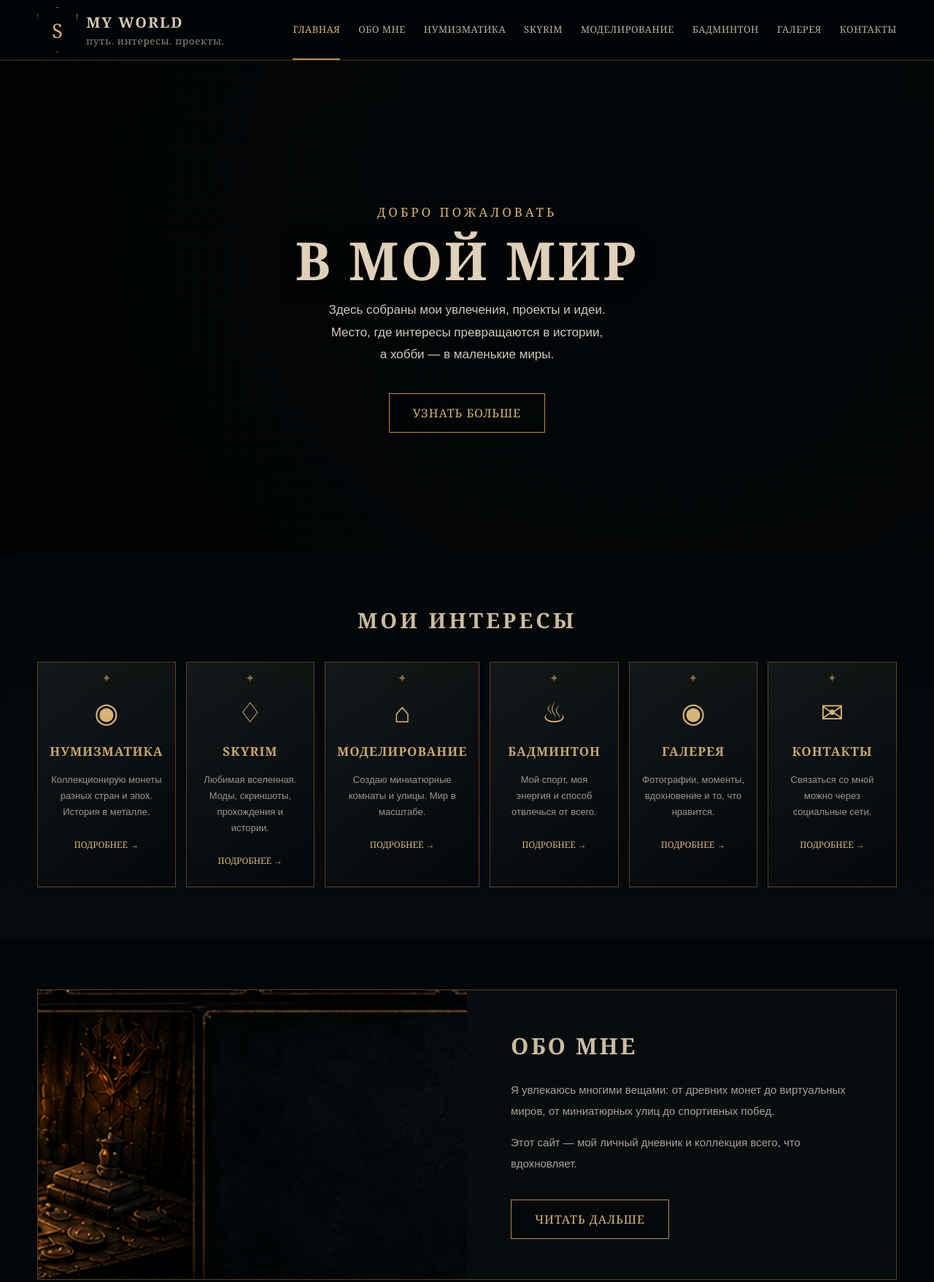
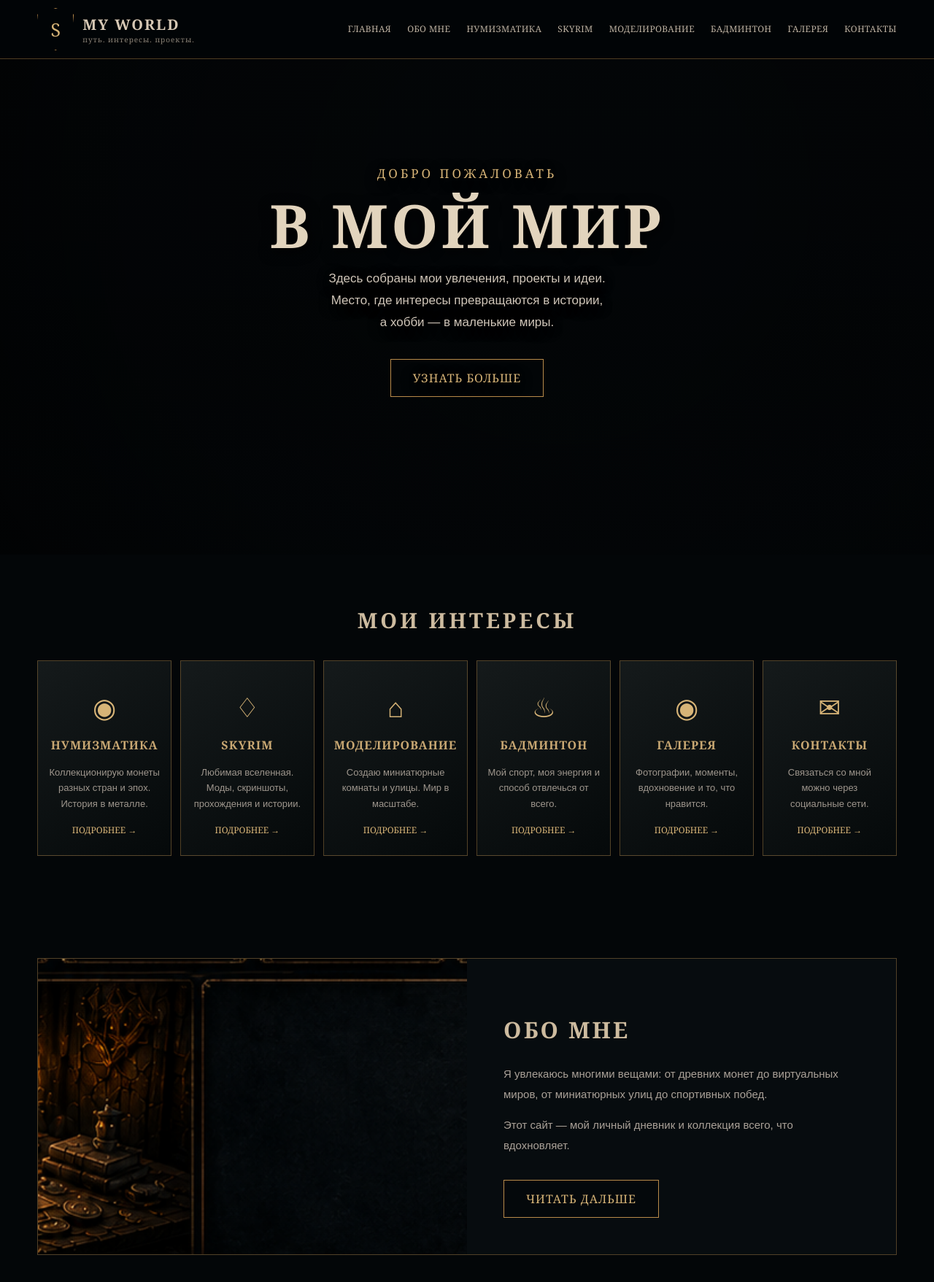
Before and after one commit to ValterMajer/my-site1, a plain HTML site: page index.html in a window 1280 px wide. Shown: the top 1757 px of the page at 73% size. Drawn offline with Linux system fonts and the light colour scheme.

Commit message:
Add files via upload

```diff
--- a/index.html
+++ b/index.html
@@ -2,193 +2,27 @@
 <html lang="ru">
 <head>
 <meta charset="utf-8">
-<meta name="viewport" content="width=device-width,initial-scale=1">
+<meta name="viewport" content="width=device-width, initial-scale=1">
 <title>MY WORLD — путь. интересы. проекты.</title>
-<meta name="description" content="Личный мир: нумизматика, Skyrim, моделирование, бадминтон и проекты.">
 <style>
-:root{
-  --bg:#030608; --panel:#080d10; --gold:#b88a4a; --gold2:#d7b477;
-  --text:#d7c9b5; --muted:#9d9488; --line:rgba(184,138,74,.42);
-}
-*{box-sizing:border-box}
-html{scroll-behavior:smooth}
-body{margin:0;background:var(--bg);color:var(--text);font-family:Georgia,"Times New Roman",serif}
-a{color:inherit;text-decoration:none}
-img{max-width:100%;display:block}
-.container{width:min(1180px,92%);margin:auto}
-header{
-  position:fixed;z-index:50;top:0;left:0;right:0;
-  background:rgba(2,5,7,.88);backdrop-filter:blur(10px);
-  border-bottom:1px solid var(--line)
-}
-.nav{height:82px;display:flex;align-items:center;gap:34px}
-.logo{display:flex;align-items:center;gap:12px;margin-right:auto}
-.logo-mark{
-  width:55px;height:62px;border:1px solid var(--gold);
-  clip-path:polygon(50% 0,100% 15%,92% 80%,50% 100%,8% 80%,0 15%);
-  display:grid;place-items:center;color:var(--gold2);font-size:27px
-}
-.logo strong{display:block;font-size:20px;letter-spacing:2px}
-.logo small{color:#8f8578;letter-spacing:.7px}
-nav{display:flex;gap:25px}
-nav a{font-size:13px;color:#bcb0a0;letter-spacing:.5px;padding:31px 0;border-bottom:2px solid transparent}
-nav a:hover,nav a.active{color:var(--gold2);border-color:var(--gold)}
-.hero{
-  min-height:760px;padding-top:82px;
-  background:
-    linear-gradient(180deg,rgba(2,5,7,.12),rgba(2,5,7,.28) 65%,#030608 100%),
-    url("images/hero.png") center center/cover no-repeat;
-  position:relative;display:flex;align-items:center
-}
-.hero::after{content:"";position:absolute;inset:0;background:radial-gradient(circle at 70% 35%,transparent 0 22%,rgba(0,0,0,.22) 65%,rgba(0,0,0,.58))}
-.hero-content{position:relative;z-index:1;text-align:center;width:650px;margin:0 auto;padding-top:30px}
-.kicker{color:var(--gold2);letter-spacing:4px;font-size:17px}
-h1{font-size:72px;line-height:1;margin:18px 0;color:#dfd0ba;text-shadow:0 5px 25px #000;letter-spacing:3px}
-.hero p{font-family:Arial,sans-serif;color:#d2c9bd;line-height:1.8;font-size:17px}
-.btn{
-  display:inline-block;margin-top:20px;padding:15px 32px;border:1px solid var(--gold);
-  color:var(--gold2);background:rgba(3,6,8,.58);letter-spacing:1px
-}
-.btn:hover{background:rgba(184,138,74,.13)}
-.section{padding:70px 0;background:linear-gradient(#030608,#070b0e)}
-.section-title{text-align:center;font-size:29px;letter-spacing:4px;color:#cdbb9f;margin:0 0 38px}
-.grid{display:grid;grid-template-columns:repeat(6,1fr);gap:14px}
-.card{
-  min-height:245px;padding:26px 16px;text-align:center;background:
-  linear-gradient(145deg,rgba(20,25,26,.95),rgba(4,8,10,.96));
-  border:1px solid var(--line);position:relative
-}
-.card::before{content:"✦";position:absolute;top:10px;left:50%;transform:translateX(-50%);color:#896536}
-.icon{font-size:38px;color:var(--gold2);margin:15px 0}
-.card h3{font-size:17px;letter-spacing:1px;color:#c9a873}
-.card p{font:13px/1.7 Arial,sans-serif;color:#9e968d}
-.card a{display:inline-block;margin-top:12px;color:var(--gold2);font-size:12px}
-.about{padding:70px 0}
-.about-box{display:grid;grid-template-columns:1fr 1fr;min-height:350px;border:1px solid var(--line);background:#070c0f}
-.about-image{background:url("images/03_about.png") center/cover no-repeat;min-height:350px}
-.about-text{padding:55px 60px}
-.about-text h2{font-size:31px;letter-spacing:3px;margin-top:0;color:#cdbb9f}
-.about-text p{font:15px/1.9 Arial,sans-serif;color:#aaa198}
-.projects{padding:25px 0 80px}
-.project-grid{display:grid;grid-template-columns:repeat(3,1fr);gap:20px}
-.project{
-  min-height:270px;border:1px solid var(--line);position:relative;overflow:hidden;
-  background:#080d10
-}
-.project:nth-child(1){background:url("images/04_projects.png") left center/300% 100%}
-.project:nth-child(2){background:url("images/04_projects.png") center center/300% 100%}
-.project:nth-child(3){background:url("images/04_projects.png") right center/300% 100%}
-.project-info{position:absolute;left:0;right:0;bottom:0;padding:55px 22px 20px;background:linear-gradient(transparent,rgba(0,0,0,.95))}
-.project h3{margin:0 0 7px;color:#d0ae75;letter-spacing:1px}
-.project p{margin:0;font:14px Arial;color:#c4b9aa}
-footer{border-top:1px solid var(--line);padding:35px 0;color:#817a72;font:13px Arial}
-.footer-row{display:flex;justify-content:space-between;align-items:center;gap:20px}
-.social{display:flex;gap:12px}
-.social a{width:42px;height:42px;border:1px solid var(--line);display:grid;place-items:center;color:var(--gold2)}
-@media(max-width:900px){
-  .nav{height:auto;min-height:72px;flex-wrap:wrap;padding:10px 0}
-  nav{order:3;width:100%;overflow:auto;gap:20px}
-  nav a{padding:10px 0;white-space:nowrap}
-  .hero{min-height:680px}
-  h1{font-size:52px}
-  .grid{grid-template-columns:repeat(3,1fr)}
-}
-@media(max-width:600px){
-  .logo strong{font-size:17px}
-  .logo small{font-size:10px}
-  .hero{min-height:620px}
-  h1{font-size:40px}
-  .hero-content{width:90%}
-  .grid,.project-grid,.about-box{grid-template-columns:1fr}
-  .card{min-height:210px}
-  .about-text{padding:35px 25px}
-  .footer-row{flex-direction:column}
-}
+:root{--bg:#030608;--gold:#b88a4a;--gold2:#d7b477;--text:#d8c9b5;--muted:#9c9387;--line:rgba(184,138,74,.42)}
+*{box-sizing:border-box}html{scroll-behavior:smooth}body{margin:0;background:var(--bg);color:var(--text);font-family:Georgia,"Times New Roman",serif}a{text-decoration:none;color:inherit}.container{width:min(1180px,92%);margin:auto}
+header{position:fixed;z-index:50;top:0;left:0;right:0;background:rgba(2,5,7,.9);backdrop-filter:blur(10px);border-bottom:1px solid var(--line)}
+.nav{min-height:80px;display:flex;align-items:center;gap:28px}.logo{display:flex;gap:12px;align-items:center;margin-right:auto}.logo-mark{width:50px;height:58px;border:1px solid var(--gold);clip-path:polygon(50% 0,100% 15%,92% 80%,50% 100%,8% 80%,0 15%);display:grid;place-items:center;color:var(--gold2);font-size:25px}.logo strong{display:block;letter-spacing:2px;font-size:20px}.logo small{display:block;color:#8d8478;font-size:10px;letter-spacing:1px}nav{display:flex;gap:22px;overflow:auto}nav a{white-space:nowrap;font-size:12px;letter-spacing:.4px;color:#bdb1a1;padding:30px 0;border-bottom:2px solid transparent}nav a:hover{color:var(--gold2);border-color:var(--gold)}
+.hero{min-height:760px;padding-top:80px;display:flex;align-items:center;position:relative;overflow:hidden;background:linear-gradient(180deg,rgba(0,0,0,.08),rgba(0,0,0,.2) 60%,#030608 100%),url("images/hero.png") center center/cover no-repeat}.hero:after{content:"";position:absolute;inset:0;background:radial-gradient(circle at 60% 35%,transparent 10%,rgba(0,0,0,.2) 65%,rgba(0,0,0,.55));pointer-events:none}.hero-content{position:relative;z-index:1;width:min(720px,92%);margin:auto;text-align:center;text-shadow:0 4px 18px #000}.kicker{color:var(--gold2);letter-spacing:4px;font-size:17px}.hero h1{font-size:clamp(48px,7vw,82px);line-height:1;margin:18px 0;color:#e2d4bd;letter-spacing:4px}.hero p{font-family:Arial,sans-serif;color:#d0c6b9;line-height:1.75;font-size:17px}.btn{display:inline-block;margin-top:18px;padding:14px 30px;border:1px solid var(--gold);color:var(--gold2);background:rgba(3,6,8,.55);letter-spacing:1px}.btn:hover{background:rgba(184,138,74,.15)}
+section{padding:70px 0}.title{text-align:center;font-size:29px;letter-spacing:4px;color:#cdbb9f;margin:0 0 36px}.grid{display:grid;grid-template-columns:repeat(6,1fr);gap:12px}.card{min-height:235px;text-align:center;padding:25px 14px;background:linear-gradient(145deg,#151a1b,#05090a);border:1px solid var(--line)}.icon{font-size:37px;color:var(--gold2);margin:12px}.card h3{font-size:16px;color:#c9a873;letter-spacing:1px}.card p{font:13px/1.65 Arial,sans-serif;color:#9e968d}.card a{font-size:12px;color:var(--gold2)}
+.about-box{display:grid;grid-template-columns:1fr 1fr;border:1px solid var(--line);background:#070c0f}.about-image{min-height:340px;background:url("images/03_about.png") center/cover no-repeat}.about-text{padding:50px}.about-text h2{font-size:31px;letter-spacing:3px;color:#cdbb9f}.about-text p{font:15px/1.85 Arial,sans-serif;color:#aaa198}.projects-grid{display:grid;grid-template-columns:repeat(3,1fr);gap:18px}.project{height:270px;position:relative;overflow:hidden;border:1px solid var(--line);background:#080d10}.project:nth-child(1){background:url("images/04_projects.png") left center/300% 100%}.project:nth-child(2){background:url("images/04_projects.png") center/300% 100%}.project:nth-child(3){background:url("images/04_projects.png") right center/300% 100%}.project-info{position:absolute;bottom:0;left:0;right:0;padding:55px 20px 18px;background:linear-gradient(transparent,rgba(0,0,0,.95))}.project h3{margin:0;color:#d0ae75}.project p{margin:5px 0 0;font:14px Arial;color:#c4b9aa}
+footer{border-top:1px solid var(--line);padding:35px 0;font:13px Arial;color:#817a72}.footer-row{display:flex;justify-content:space-between;align-items:center;gap:20px}.social{display:flex;gap:10px}.social a{width:40px;height:40px;border:1px solid var(--line);display:grid;place-items:center;color:var(--gold2)}
+@media(max-width:950px){.nav{flex-wrap:wrap;padding:10px 0}.nav nav{width:100%;order:3}.grid{grid-template-columns:repeat(3,1fr)}.hero{min-height:680px}}@media(max-width:600px){.grid,.projects-grid,.about-box{grid-template-columns:1fr}.hero{min-height:620px}.about-text{padding:30px 22px}.footer-row{flex-direction:column;text-align:center}}
 </style>
 </head>
 <body>
-<header>
-  <div class="container nav">
-    <a class="logo" href="#home">
-      <span class="logo-mark">S</span>
-      <span><strong>MY WORLD</strong><small>путь. интересы. проекты.</small></span>
-    </a>
-    <nav>
-      <a class="active" href="#home">ГЛАВНАЯ</a>
-      <a href="#about">ОБО МНЕ</a>
-      <a href="#interests">НУМИЗМАТИКА</a>
-      <a href="#skyrim">SKYRIM</a>
-      <a href="#projects">МОДЕЛИРОВАНИЕ</a>
-      <a href="#interests">БАДМИНТОН</a>
-      <a href="#projects">ГАЛЕРЕЯ</a>
-      <a href="#contacts">КОНТАКТЫ</a>
-    </nav>
-  </div>
-</header>
-
+<header><div class="container nav"><a class="logo" href="#home"><span class="logo-mark">S</span><span><strong>MY WORLD</strong><small>путь. интересы. проекты.</small></span></a><nav><a href="#home">ГЛАВНАЯ</a><a href="#about">ОБО МНЕ</a><a href="#interests">НУМИЗМАТИКА</a><a href="#skyrim">SKYRIM</a><a href="#projects">МОДЕЛИРОВАНИЕ</a><a href="#interests">БАДМИНТОН</a><a href="#projects">ГАЛЕРЕЯ</a><a href="#contacts">КОНТАКТЫ</a></nav></div></header>
 <main>
-<section class="hero" id="home">
-  <div class="hero-content">
-    <div class="kicker">ДОБРО ПОЖАЛОВАТЬ</div>
-    <h1>В МОЙ МИР</h1>
-    <p>Здесь собраны мои увлечения, проекты и идеи.<br>
-    Место, где интересы превращаются в истории,<br>
-    а хобби — в маленькие миры.</p>
-    <a class="btn" href="#interests">УЗНАТЬ БОЛЬШЕ</a>
-  </div>
-</section>
-
-<section class="section" id="interests">
-<div class="container">
-<h2 class="section-title">МОИ ИНТЕРЕСЫ</h2>
-<div class="grid">
-<article class="card"><div class="icon">◉</div><h3>НУМИЗМАТИКА</h3><p>Коллекционирую монеты разных стран и эпох. История в металле.</p><a href="#contacts">ПОДРОБНЕЕ →</a></article>
-<article class="card" id="skyrim"><div class="icon">♢</div><h3>SKYRIM</h3><p>Любимая вселенная. Моды, скриншоты, прохождения и истории.</p><a href="#projects">ПОДРОБНЕЕ →</a></article>
-<article class="card"><div class="icon">⌂</div><h3>МОДЕЛИРОВАНИЕ</h3><p>Создаю миниатюрные комнаты и улицы. Мир в масштабе.</p><a href="#projects">ПОДРОБНЕЕ →</a></article>
-<article class="card"><div class="icon">♨</div><h3>БАДМИНТОН</h3><p>Мой спорт, моя энергия и способ отвлечься от всего.</p><a href="#contacts">ПОДРОБНЕЕ →</a></article>
-<article class="card"><div class="icon">◉</div><h3>ГАЛЕРЕЯ</h3><p>Фотографии, моменты, вдохновение и то, что нравится.</p><a href="#projects">ПОДРОБНЕЕ →</a></article>
-<article class="card"><div class="icon">✉</div><h3>КОНТАКТЫ</h3><p>Связаться со мной можно через социальные сети.</p><a href="#contacts">ПОДРОБНЕЕ →</a></article>
-</div>
-</div>
-</section>
-
-<section class="about" id="about">
-<div class="container">
-<div class="about-box">
-<div class="about-image"></div>
-<div class="about-text">
-<h2>ОБО МНЕ</h2>
-<p>Я увлекаюсь многими вещами: от древних монет до виртуальных миров, от миниатюрных улиц до спортивных побед.</p>
-<p>Этот сайт — мой личный дневник и коллекция всего, что вдохновляет.</p>
-<a class="btn" href="#projects">ЧИТАТЬ ДАЛЬШЕ</a>
-</div>
-</div>
-</div>
-</section>
-
-<section class="projects" id="projects">
-<div class="container">
-<h2 class="section-title">ПОСЛЕДНИЕ ПРОЕКТЫ</h2>
-<div class="project-grid">
-<article class="project"><div class="project-info"><h3>SKYRIM</h3><p>Новый модпак 2025</p></div></article>
-<article class="project"><div class="project-info"><h3>МОДЕЛИРОВАНИЕ</h3><p>Миниатюрная комната</p></div></article>
-<article class="project"><div class="project-info"><h3>НУМИЗМАТИКА</h3><p>Редкая монета</p></div></article>
-</div>
-</div>
-</section>
+<section class="hero" id="home"><div class="hero-content"><div class="kicker">ДОБРО ПОЖАЛОВАТЬ</div><h1>В МОЙ МИР</h1><p>Здесь собраны мои увлечения, проекты и идеи.<br>Место, где интересы превращаются в истории,<br>а хобби — в маленькие миры.</p><a class="btn" href="#interests">УЗНАТЬ БОЛЬШЕ</a></div></section>
+<section id="interests"><div class="container"><h2 class="title">МОИ ИНТЕРЕСЫ</h2><div class="grid"><article class="card"><div class="icon">◉</div><h3>НУМИЗМАТИКА</h3><p>Коллекционирую монеты разных стран и эпох. История в металле.</p><a href="#contacts">ПОДРОБНЕЕ →</a></article><article class="card" id="skyrim"><div class="icon">♢</div><h3>SKYRIM</h3><p>Любимая вселенная. Моды, скриншоты, прохождения и истории.</p><a href="#projects">ПОДРОБНЕЕ →</a></article><article class="card"><div class="icon">⌂</div><h3>МОДЕЛИРОВАНИЕ</h3><p>Создаю миниатюрные комнаты и улицы. Мир в масштабе.</p><a href="#projects">ПОДРОБНЕЕ →</a></article><article class="card"><div class="icon">♨</div><h3>БАДМИНТОН</h3><p>Мой спорт, моя энергия и способ отвлечься от всего.</p><a href="#contacts">ПОДРОБНЕЕ →</a></article><article class="card"><div class="icon">◉</div><h3>ГАЛЕРЕЯ</h3><p>Фотографии, моменты, вдохновение и то, что нравится.</p><a href="#projects">ПОДРОБНЕЕ →</a></article><article class="card"><div class="icon">✉</div><h3>КОНТАКТЫ</h3><p>Связаться со мной можно через социальные сети.</p><a href="#contacts">ПОДРОБНЕЕ →</a></article></div></div></section>
+<section id="about"><div class="container"><div class="about-box"><div class="about-image"></div><div class="about-text"><h2>ОБО МНЕ</h2><p>Я увлекаюсь многими вещами: от древних монет до виртуальных миров, от миниатюрных улиц до спортивных побед.</p><p>Этот сайт — мой личный дневник и коллекция всего, что вдохновляет.</p><a class="btn" href="#projects">ЧИТАТЬ ДАЛЬШЕ</a></div></div></div></section>
+<section id="projects"><div class="container"><h2 class="title">ПОСЛЕДНИЕ ПРОЕКТЫ</h2><div class="projects-grid"><article class="project"><div class="project-info"><h3>SKYRIM</h3><p>Новый модпак</p></div></article><article class="project"><div class="project-info"><h3>МОДЕЛИРОВАНИЕ</h3><p>Миниатюрная комната</p></div></article><article class="project"><div class="project-info"><h3>НУМИЗМАТИКА</h3><p>Редкая монета</p></div></article></div></div></section>
 </main>
-
-<footer id="contacts">
-<div class="container footer-row">
-<div>© 2026 My World<br>Все права защищены.</div>
-<div class="social">
-<a href="#" aria-label="VK">VK</a>
-<a href="#" aria-label="Telegram">TG</a>
-<a href="#" aria-label="YouTube">YT</a>
-<a href="#" aria-label="Instagram">IG</a>
-</div>
-<div>«Дорогу осилит идущий»</div>
-</div>
-</footer>
-</body>
-</html>
+<footer id="contacts"><div class="container footer-row"><div>© 2026 MY WORLD<br>Все права защищены.</div><div class="social"><a href="#">VK</a><a href="#">TG</a><a href="#">YT</a></div><div>«Дорогу осилит идущий»</div></div></footer>
+</body></html>
```
